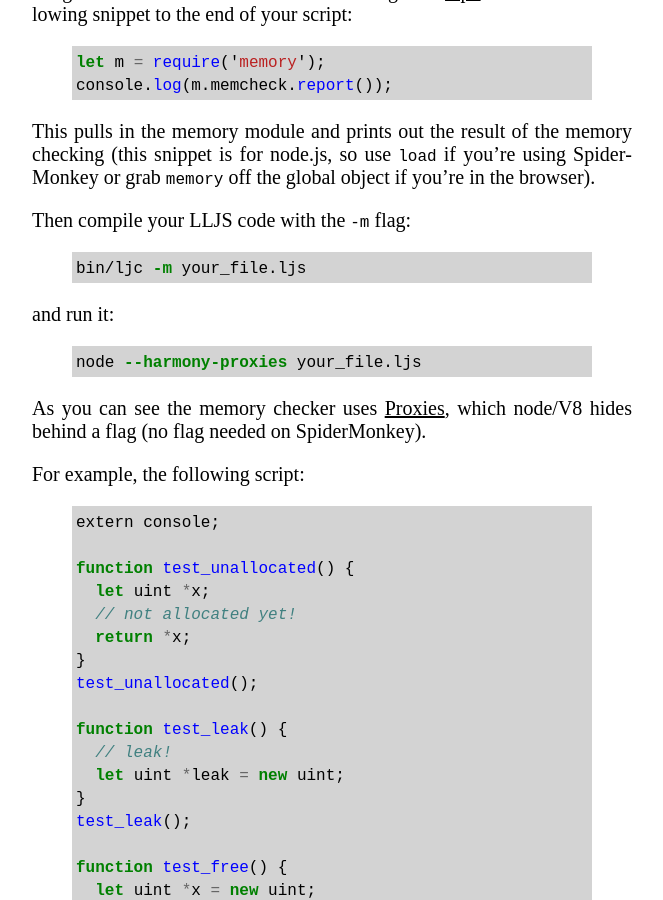
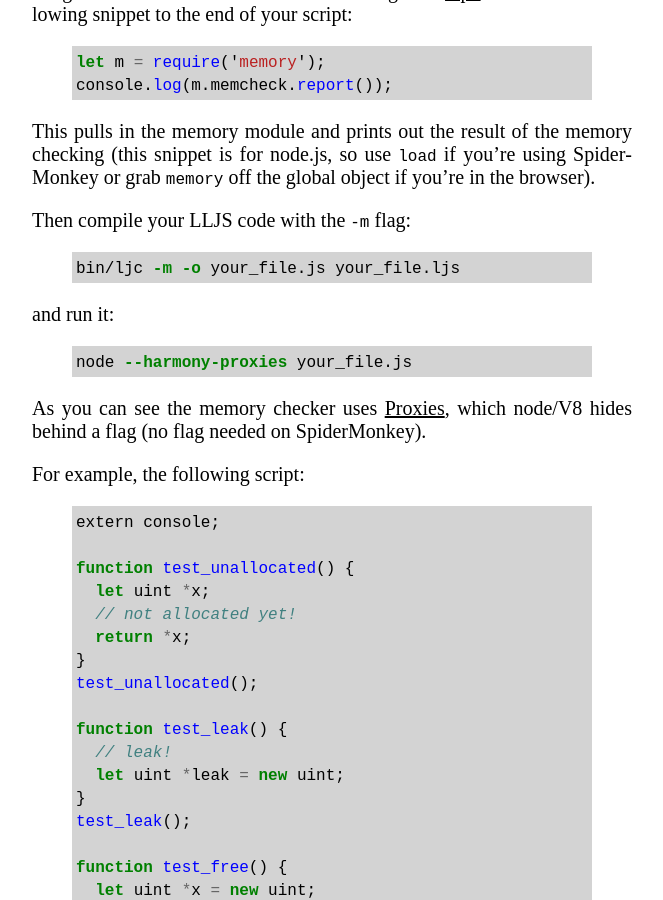
Before and after one commit to disnet/disnet.github.com, a Jekyll site: the page built from _posts/2012-07-18-memory-checking-in-low-level-javascript.markdown, in a window 1280 px wide and 900 px high, scrolled down 836 px. Shown: the whole window, without its empty margins (308-971 px from the left). Built offline with Jekyll 4.4.1, drawn with Linux system fonts in a browser that asks for light colours; some web fonts are replaced; comment, search, counter and statistics services are not loaded.

Commit message:
wrong syntax

```diff
--- a/_posts/2012-07-18-memory-checking-in-low-level-javascript.markdown
+++ b/_posts/2012-07-18-memory-checking-in-low-level-javascript.markdown
@@ -50,13 +50,13 @@ the browser).
 Then compile your LLJS code with the `-m` flag:
 
 {% highlight bash %}
-bin/ljc -m your_file.ljs
+bin/ljc -m -o your_file.js your_file.ljs
 {% endhighlight %}
 
 and run it:
 
 {% highlight bash %}
-node --harmony-proxies your_file.ljs
+node --harmony-proxies your_file.js
 {% endhighlight %}
 
 As you can see the memory checker uses [Proxies][proxy], which node/V8
```
